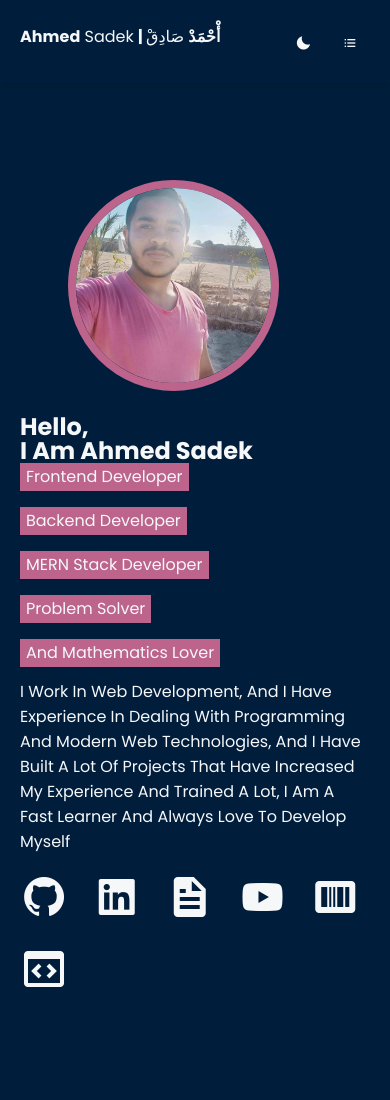
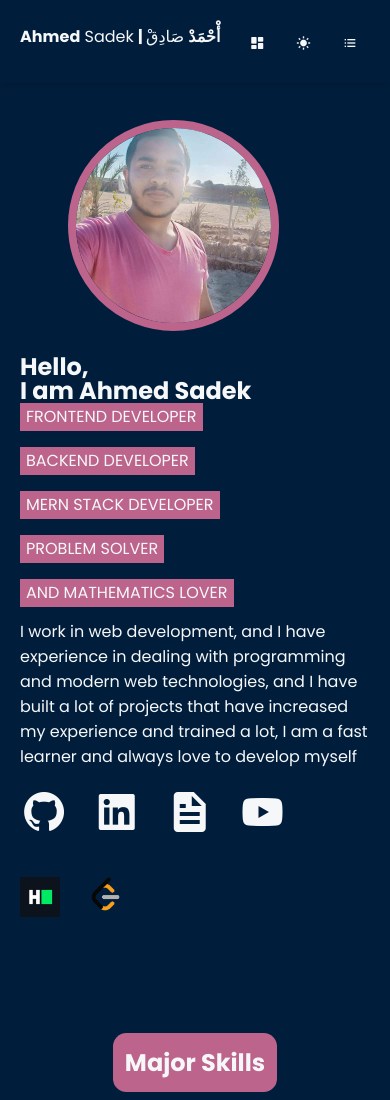
Before and after one commit to Ahmed-Sadek89/s-a-d-e-k, a website with bundled scripts: page index.html in a window 390 px wide. Shown: the top 1100 px of the page. Built offline with nearby package versions, Linux system fonts and the light colour scheme; files whose address does not match are found by name.

Commit message:
update: navbar & home section

```diff
--- a/SCSS/Components/_home.scss
+++ b/SCSS/Components/_home.scss
@@ -1,77 +1,106 @@
-.home{
+.home {
+    text-transform: none;
     overflow: hidden;
-    padding-top: $padding * 15;
-    .row-reverse{
-        @include xs{
+    padding-top: $padding * 10;
+    .row-reverse {
+        @include xs {
             flex-direction: column-reverse;
         }
-        @include lg{
+
+        @include lg {
             flex-direction: row;
         }
 
     }
-    .home-info{
-        .hello{
+
+    .home-info {
+        .hello {
             line-height: 1;
-            p{
-                @include xs{
+
+            p {
+                @include xs {
                     font-size: $font-size * 1.5
                 }
-                @include md{
+
+                @include md {
                     font-size: $font-size * 2
                 }
-                @include lg{
+
+                @include lg {
                     font-size: $font-size * 3
                 }
             }
-            .job-title{
+
+            .job-title {
                 max-width: fit-content;
                 padding: $padding * 0.5;
+                text-transform: uppercase;
+                transition: $transition;
+                cursor: alias;
+
+                &:hover {
+                    font-weight: bold;
+                }
             }
         }
-        .links{
-            a{
+
+        .social-links {
+            a {
                 transition: $transition;
+
                 &:hover {
                     opacity: 0.8;
                 }
             }
         }
+
+        .problem-solving-links {
+            img {
+                width: 40px;
+                height: 40px;
+            }
+        }
     }
-    .img-content{
+
+    .img-content {
         overflow: hidden;
         box-sizing: border-box;
         display: flex;
         justify-content: center;
         border-radius: 100%;
-        border : $border-thinkness * 8 solid $bg-content;
+        border: $border-thinkness * 8 solid $bg-content;
         transition: $transition;
-        @include xs{
+
+        @include xs {
             margin: 0px $margin * 4;
             margin-bottom: $margin * 2;
             height: 25vh;
             width: 25vh;
         }
-        @include sm{
+
+        @include sm {
             margin: 0px $margin * 4;
             margin-bottom: $margin * 2;
             height: 50vh;
             width: 50vh;
         }
-        @include md{
+
+        @include md {
             margin: 0px $margin * 8;
             margin-bottom: $margin * 2;
         }
-        @include lg{
-            margin-left: $margin * 8  ;
-        }
-        @include xl{
-            margin-left: $margin * 8 * 2  ;
+
+        @include lg {
+            margin-left: $margin * 8;
         }
 
-        &:hover{
+        @include xl {
+            margin-left: $margin * 8 * 2;
+        }
 
-                border : $border-thinkness solid $bg-content;
+        &:hover {
+
+            border: $border-thinkness solid $bg-content;
 
         }
 
--- a/index.html
+++ b/index.html
@@ -10,7 +10,7 @@
     <!-- icons -->
     <link rel="stylesheet" href="css/index.css">
     <link rel="stylesheet" href="css/secondTheme.css" id='mainStyle'>
-    <title>Ahmed sadek | أْحْمَدْ صَادِقْ</title>
+    <title>Ahmed Sadek | أْحْمَدْ صَادِقْ</title>
 </head>
 <body >
     <!-- start navbar -->
@@ -25,6 +25,7 @@
                     <span class="font-regular">صَادِقْ</span>
                 </a>
                 <div class='right font-lg'>
+                    <span><a href="http://dashboard"><i class='bx bxs-dashboard'></i></a></span>
                     <span id='themeIcons'>
                         <i class='bx bxs-sun' id='whiteTheme'></i>
                         <i class='bx bxs-moon d-none' id='darkTheme'></i>
@@ -46,17 +47,17 @@
     <!-- end navbar -->
 
     <!-- start home -->
-    <section class='home p-b-5' id='home'>
+    <section class='home p-b-3' id='home'>
         <div class='container'>
             <div class='row row-reverse'>
                 <div class='col-xs-12 col-lg-6'>
                     <div class='home-info '>
                         <div class='hello m-b-1'>
                             <p class='font-xxl font-bold'>
-                                hello,
+                                Hello,
                             </p>
                             <p class='font-xxl font-bold'>
-                                i am ahmed sadek
+                                I am Ahmed Sadek
                             </p>
                             <div class='bg-content font-md font-regular job-title p-l-1'>
                                 Frontend developer
@@ -84,7 +85,10 @@
                             and I have built a lot of projects that have increased my experience and trained a lot,
                             I am a fast learner and always love to develop myself
                         </p>
-                        <div class='links p-t-1'>
+                        <div class='social-links p-t-1'>
+                            <!-- fetching links using AJAX -->
+                        </div>
+                        <div class='problem-solving-links p-t-1'>
                             <!-- fetching links using AJAX -->
                         </div>
                     </div>
--- a/javaScript/AllVariables.js
+++ b/javaScript/AllVariables.js
@@ -9,7 +9,8 @@ export const collapse = document.getElementById('collapse');
 export const allLinks = document.querySelectorAll('[link]');
 
 // parentDOM Before Fetehing
-export const linksGroupDOM = document.querySelector('.links');
+export const socialMediaLinksGroupDOM = document.querySelector('.social-links');
+export const problemSolvingLinksGroupDOM = document.querySelector('.problem-solving-links');
 export const majorSkillsDOM = document.getElementById('majorSkills');
 export const minorSkillsDOM = document.getElementById('minorSkills');
 export const projectsDOM = document.getElementById('AllProjects');
--- a/javaScript/customEvent.js
+++ b/javaScript/customEvent.js
@@ -1,20 +1,21 @@
 class customEvent {
   constructor() {}
   setTheme(lightIcon, darkIcon, mainStyle) {
-    if (localStorage.getItem("Theme") === "dark") {
-      lightIcon.classList.toggle("d-none");
-      darkIcon.classList.toggle("d-none");
+    if (localStorage.getItem("theme") === "dark") {
+      lightIcon.classList.remove("d-none");
+      darkIcon.classList.add("d-none");
       mainStyle.setAttribute("href", "css/secondTheme.css");
-    } else {
-      lightIcon.classList.toggle("d-none");
-      darkIcon.classList.toggle("d-none");
+    }
+    if (localStorage.getItem("theme") === "light")  {
+      lightIcon.classList.add("d-none");
+      darkIcon.classList.remove("d-none");
       mainStyle.setAttribute("href", "css/firstTheme.css");
     }
   }
   makeEventOnPageTheme = (lightIcon, darkIcon, mainStyle) => {
     darkIcon.addEventListener("click", () => {
-      lightIcon.classList.toggle("d-none");
-      darkIcon.classList.toggle("d-none");
+      lightIcon.classList.remove("d-none");
+      darkIcon.classList.add("d-none");
       mainStyle.setAttribute("href", "css/secondTheme.css");
       localStorage.setItem("theme", "dark");
     });
--- a/javaScript/fetchDOM.js
+++ b/javaScript/fetchDOM.js
@@ -11,11 +11,23 @@ class fetchDOM{
         DOMElement.innerHTML = `<p class='font-xl font-bold' style='color: red'>error 404</p>`
     }
 
-    getLinks = (dataInJSON, DOMElement) => {
+    getSocialLinks = (dataInJSON, DOMElement) => {
         let mapping = dataInJSON.map(elem => {
             return `
             <a target='_blank' href='${elem.link}' class='p-r-1 font-xxl' title='${elem.title}'>
                 <i class='${elem.icon}'></i>
+            </a>
+            `
+        })
+        DOMElement.innerHTML = mapping.join("") // to convert mapping from array to string, then remove ','
+    }
+
+    getProblemSolvingLinks = (dataInJSON, DOMElement) => {
+        let mapping = dataInJSON.map(elem => {
+            return `
+            <a target='_blank' href='${elem.link}' class='p-r-1 font-xxl' title='${elem.title}'>
+                <i class='${elem.icon}'></i>
+                <img src='${elem.image}' alt='${elem.title}' />
             </a>
             `
         })
--- a/javaScript/index.js
+++ b/javaScript/index.js
@@ -6,20 +6,22 @@ import { darkIcon, lightIcon, mainStyle } from "./AllVariables.js";
 // imports of variables of collapse and scroll
 import {listToggle, collapse, allLinks } from "./AllVariables.js";
 // imports of variables of parentDOM Before Fetehing
-import {linksGroupDOM, majorSkillsDOM, minorSkillsDOM, projectsDOM, socialMediaDOM, callMeDOM} from "./AllVariables.js";
+import {socialMediaLinksGroupDOM, problemSolvingLinksGroupDOM, majorSkillsDOM, minorSkillsDOM, projectsDOM, socialMediaDOM, callMeDOM} from "./AllVariables.js";
 console.log(mainStyle)
 
 const AJAX = new fetchDOM();
-const {loadingData, errorFetching, getLinks ,getSkills, getProjects, getSocialMedia, getPhoneNumbers} = AJAX;
+const {loadingData, errorFetching, getSocialLinks,getProblemSolvingLinks ,getSkills, getProjects, getSocialMedia, getPhoneNumbers} = AJAX;
 // AJAX
 let myRequest = new XMLHttpRequest();
 myRequest.onreadystatechange = function(){
     if(this.readyState === 4 && this.status === 200){ // if status === 200 then the status is success
         let toJSObject = JSON.parse(this.responseText) // JSON بدل js object احوله ل
         // here put your fetching functions
-        let {Links, MajorSkills, MinorSkills, Projects, socialMedia, call_me} = toJSObject;
-        // Links
-        getLinks(Links, linksGroupDOM);
+        let {social_links, problem_solving_links, MajorSkills, MinorSkills, Projects, socialMedia, call_me} = toJSObject;
+        // social Links
+        getSocialLinks(social_links, socialMediaLinksGroupDOM);
+        // problem solving Links
+        getProblemSolvingLinks(problem_solving_links, problemSolvingLinksGroupDOM);
         // majorSkills
         getSkills(MajorSkills, majorSkillsDOM);
         // minor skills
@@ -32,7 +34,7 @@ myRequest.onreadystatechange = function(){
         getPhoneNumbers(call_me, callMeDOM);
         console.log('success');
     }else if(this.readyState < 4){
-        loadingData(linksGroupDOM);
+        loadingData(socialMediaLinksGroupDOM);
         loadingData(majorSkillsDOM);
         loadingData(minorSkillsDOM);
         loadingData(projectsDOM);
@@ -43,7 +45,7 @@ myRequest.onreadystatechange = function(){
         //, else if  this.status = 404  => return not found
     }
     else{
-        errorFetching(linksGroupDOM);
+        errorFetching(socialMediaLinksGroupDOM);
         errorFetching(majorSkillsDOM);
         errorFetching(minorSkillsDOM);
         errorFetching(projectsDOM);
--- a/json.json
+++ b/json.json
@@ -1,5 +1,5 @@
 {
-    "Links": [
+    "social_links": [
         {
             "id": 0,
             "link": "https://github.com/Ahmed-Sadek89",
@@ -23,19 +23,22 @@
             "link": "https://www.youtube.com/channel/UC_-4DGHnJOs-qwME8Wxqeug",
             "title": "YouTube",
             "icon": "bx bxl-youtube"
+        }
+    ],
+    "problem_solving_links": [
+        {
+            "id": 1,
+            "link": "https://www.hackerrank.com/profile/ahmeamohamed161",
+            "title": "Hackerrank",
+            "image": "./images/hackerrank-icon-filled.png"
         },
         {
-            "id": 4,
-            "link": "https://www.hackerrank.com/profile/ahmeamohamed161",
-            "title": "Hackerrank",
-            "icon": "bx bxs-barcode"
-        },
-        {
-            "id": 5,
+            "id": 2,
             "link": "https://leetcode.com/Ahmed-Sadek89/",
             "title": "Leetcode",
-            "icon": "bx bx-code-block"
+            "image": "./images/LeetCode_logo_black.webp"
         }
+
     ],
     "MajorSkills": [
         {
@@ -130,7 +133,7 @@
         },
         {
             "id": 20,
-            "title": "mongoDB",
+            "title": "MongoDB",
             "icon": "bx bxl-mongodb"
         },
         {
--- a/package.json
+++ b/package.json
@@ -3,6 +3,9 @@
   "version": "1.0.0",
   "main": "index.js",
   "license": "MIT",
+  "scripts": {
+    "gulp": "gulp watch"
+  },
   "dependencies": {
     "gitignore": "^0.7.0",
     "gulp": "^4.0.2",
```
Also changed, not shown: css/index.css, images/LeetCode_logo_black.webp (added), images/hackerrank-icon-filled.png (added).
